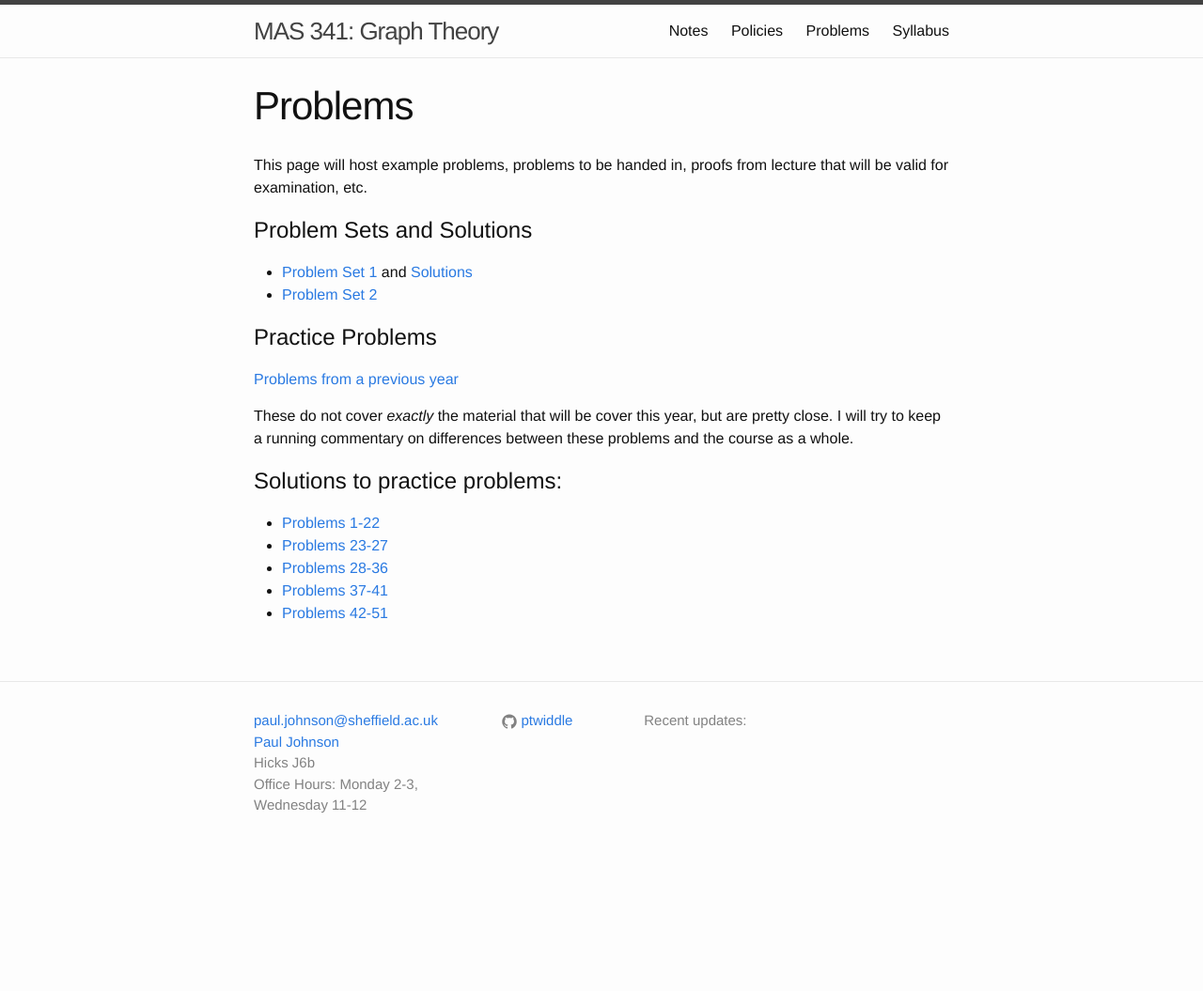
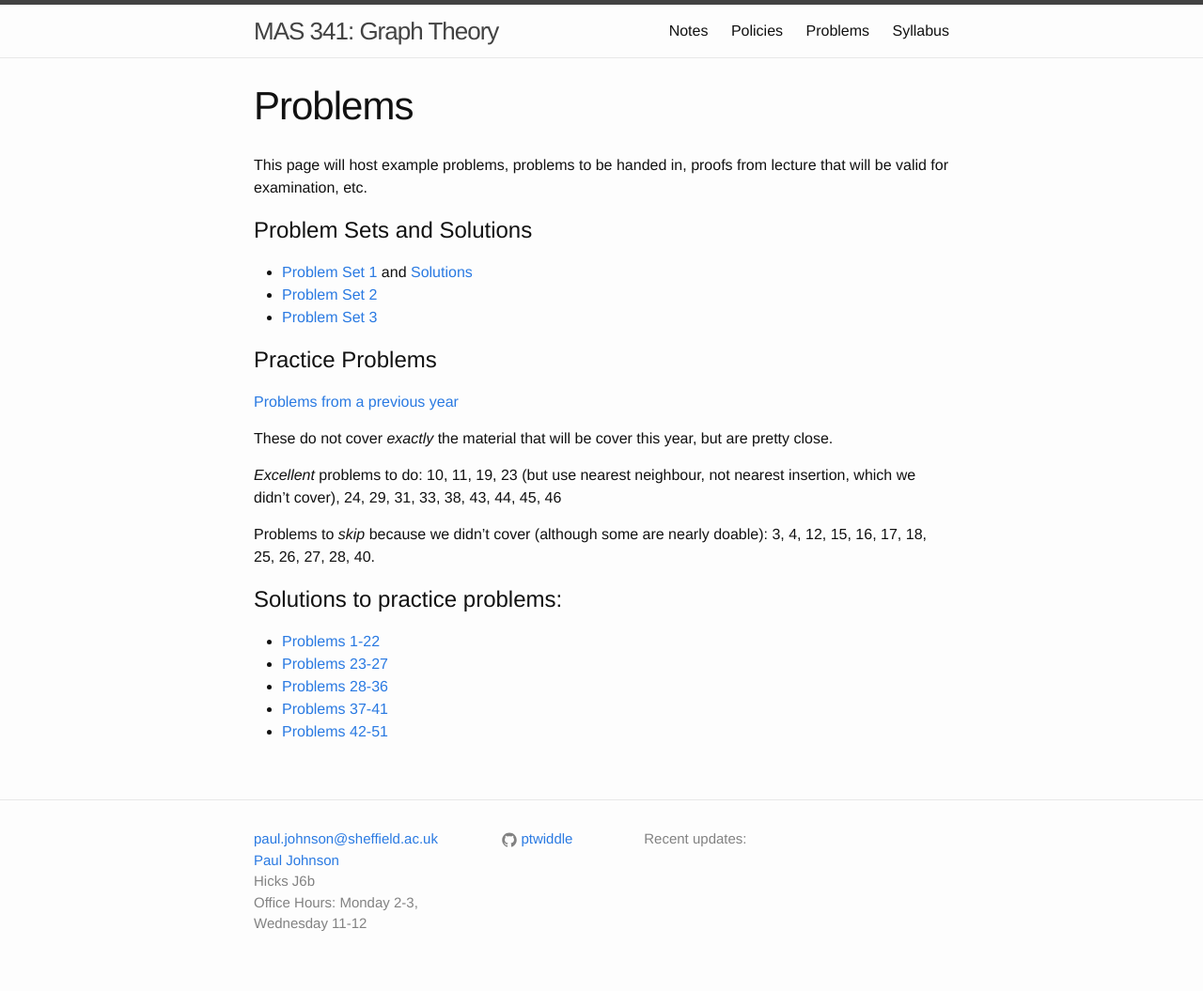
Before and after one commit to ptwiddle/MAS341-Graph-Theory, a Jekyll site: the page built from problems.md, in a window 1280 px wide. Shown: the whole page at 94% size. Built offline with Jekyll 4.4.1, drawn with Linux system fonts in a browser that asks for light colours; before the commit the page ends 929 px from its top, so only the background shows below that.

Commit message:
fixed lecture 7 typo, practice problem advice, problem set 3

```diff
--- a/problems.md
+++ b/problems.md
@@ -12,6 +12,7 @@ Problem Sets and Solutions
 <ul>
 <li> <a href="../ProblemSet1/"> Problem Set 1 </a> and <a href="../Set1Solutions.pdf"> Solutions </a> </li>
 <li> <a href="../ProblemSet2/"> Problem Set 2 </a> </li>
+<li> <a href="../ProblemSet3/"> Problem Set 3 </a> </li>
 </ul>
 
 
@@ -20,7 +21,14 @@ Practice Problems
 
 [Problems from a previous year](../OldProblems.pdf)
 
-These do not cover *exactly* the material that will be cover this year, but are pretty close.  I will try to keep a running commentary on differences between these problems and the course as a whole.
+These do not cover *exactly* the material that will be cover this year, but are pretty close.
+
+*Excellent* problems to do: 10, 11, 19, 23 (but use nearest neighbour, not nearest insertion, which we didn't cover), 24, 29, 31, 33, 38, 43, 44, 45, 46
+
+
+Problems to *skip* because we didn't cover (although some are nearly doable):
+3, 4, 12, 15, 16, 17, 18, 25, 26, 27, 28, 40.
+
 
 Solutions to practice problems:
 ===
```
Also changed, not shown: _lecturenotes/lecturex3.md (+9 -3 lines), _lecturenotes/lecturex7.md (+1 -1 lines).
